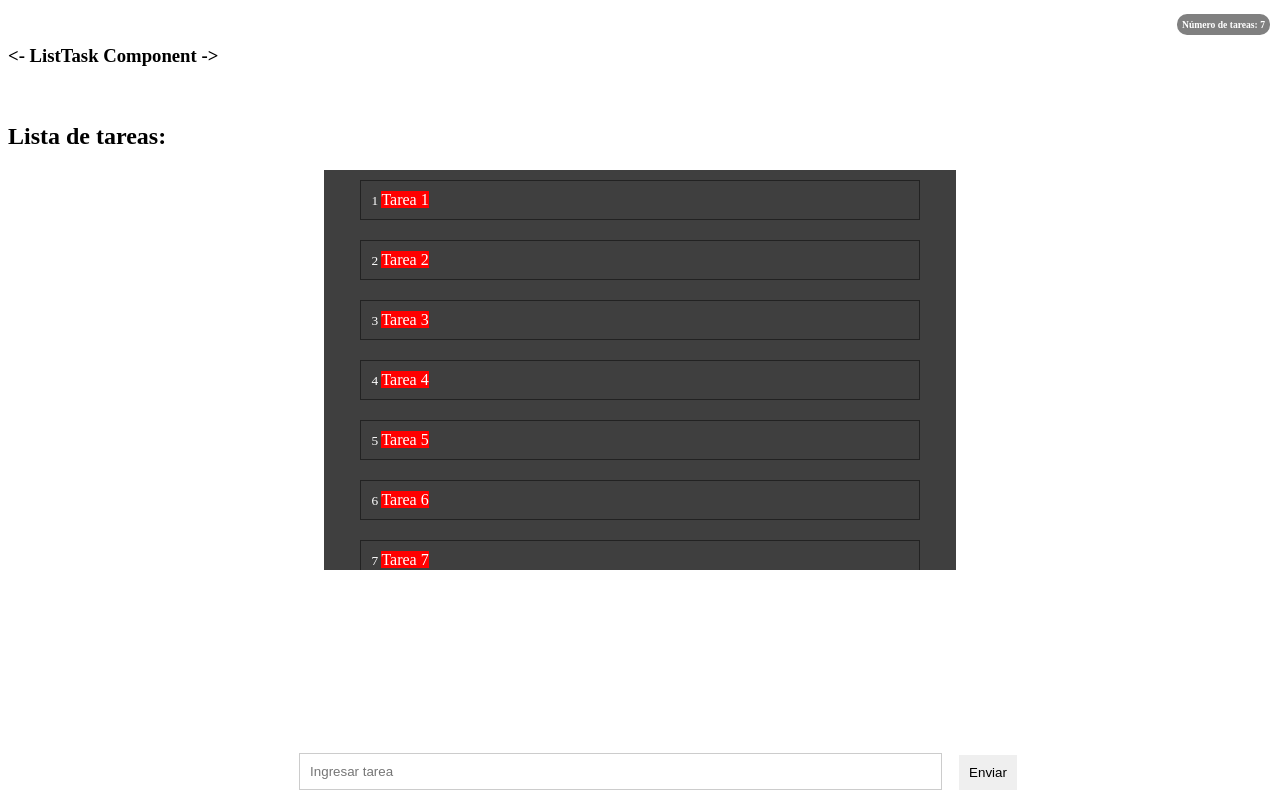
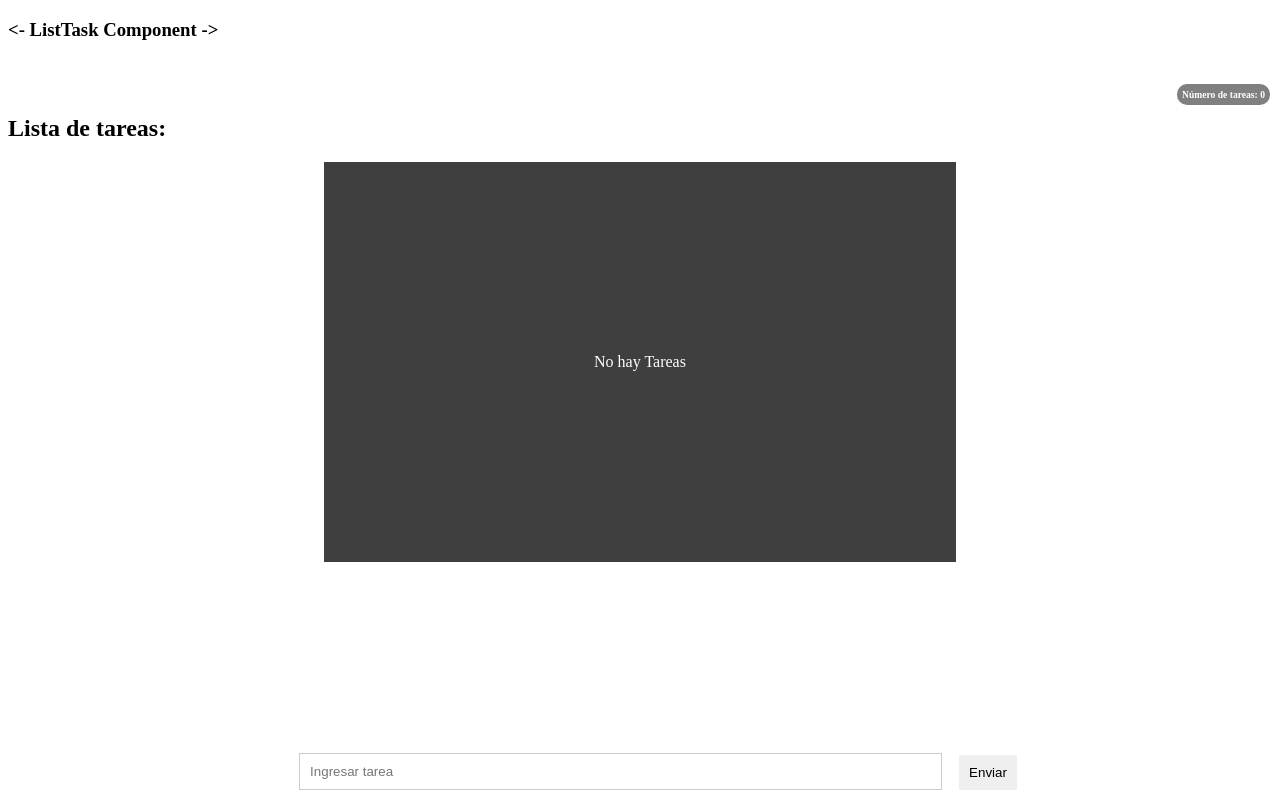
Before and after one commit to johaolopz/angular-practice, an Angular app: page / in a window 1280 px wide. Shown: the top 800 px of the page. Built offline with nearby package versions, Linux system fonts and the light colour scheme.

Commit message:
outputDecorator fatherToSonCmpntChanges

```diff
--- a/src/app/app.html
+++ b/src/app/app.html
@@ -1,3 +1,7 @@
-<app-add-task></app-add-task>
-<app-list-task [listTasks]="tasks" [cambio]="cambio"></app-list-task>
+<app-add-task (taskAdded)="addTask($event)"></app-add-task>
+<app-list-task
+    [listTasks]="tasks"
+    (taskCompleted)="markTaskCompleted($event)"
+    (taskDeleted)="deleteTask($event)"
+></app-list-task>
 <router-outlet />
--- a/src/app/app.ts
+++ b/src/app/app.ts
@@ -9,45 +9,17 @@ import { Task } from './models/task.interface';
 })
 
 export class App {
+  tasks: Task[] = [];
 
-  cambio: boolean = true;
+  addTask(task: Task): void {
+    this.tasks.push(task);
+  }
 
-  tasks: Task[] = [
-      {
-        id: 1,
-        title: 'Tarea 1',
-        completed: false
-      },
-      {
-        id: 2,
-        title: 'Tarea 2',
-        completed: false
-      },
-      {
-        id: 3,
-        title: 'Tarea 3',
-        completed: false
-      },
-      {
-        id: 4,
-        title: 'Tarea 4',
-        completed: false
-      },
-      {
-        id: 5,
-        title: 'Tarea 5',
-        completed: false
-      },
-      {
-        id: 6,
-        title: 'Tarea 6',
-        completed: false
-      },
-      {
-        id: 7,
-        title: 'Tarea 7',
-        completed: false
-      }
-    ];
+  markTaskCompleted(task: Task): void {
+    task.completed = !task.completed
+  }
 
+  deleteTask(id: number): void {
+    this.tasks = this.tasks.filter(task => task.id !== id);
+  }
 }
--- a/src/app/components/add-task/add-task.css
+++ b/src/app/components/add-task/add-task.css
@@ -43,13 +43,3 @@
 .r10-15 {
     background-color: green;
 }
-
-.number_task {
-    position: absolute;
-    right: 10px;
-    background-color: gray;
-    color: white;
-    padding: 5px;
-    border-radius: 10px;
-    font-size: 0.6rem;
-}
--- a/src/app/components/add-task/add-task.html
+++ b/src/app/components/add-task/add-task.html
@@ -1,51 +1,3 @@
-<h1 class="number_task"
-  [ngClass]="{
-  'r1-5': (numberTasks >= 1 && numberTasks <= 5),
-  'r5-10': (numberTasks > 5 && numberTasks <= 10),
-  'r10-15': (numberTasks > 10 && numberTasks <= 15),
-}">Número de tareas: {{ numberTasks }}</h1>
-<br/>
-<!-- <h2>Lista de tareas:</h2>
-<div class="container_task" [ngStyle]="{'justify-content': tasks.length === 0 ? 'center' : ''}">
-  <div
-    class="task"
-    *ngFor="let task of tasks let i = index"
-  >
-    <div class="title_task_group">
-      <small>
-      {{ i + 1 }}
-      </small>
-      <span
-        [ngClass]="{'subrayar': task.completed}"
-        [appTaskStatus]="!task.completed"
-      >
-        {{ task.title }}
-      </span>
-    </div>
-    <div class="actions_task_group">
-      <input
-        class="task_check"
-        type="checkbox"
-        [checked]="task.completed"
-        (change)="markTaskCompleted(task)"
-      />
-      <button
-        class="task_delete"
-        (click)="deleteTask(task.id)"
-        [appConfirmDelete]="task.title"
-      >
-        Eliminar
-      </button>
-    </div>
-  </div>
-      <span
-      [ngStyle]="{'color': 'white'}"
-      *ngIf="tasks.length === 0"
-    >
-      No hay Tareas
-    </span>
-</div> -->
-
 <form class="container-input" [formGroup]="form" (submit)="sendTaskTitle()" >
   <div class="input-group">
     <div
--- a/src/app/components/add-task/add-task.ts
+++ b/src/app/components/add-task/add-task.ts
@@ -1,5 +1,4 @@
-import { Component, OnInit } from '@angular/core';
-import { EventService } from '../../services/communication-service';
+import { Component, EventEmitter, OnInit, Output } from '@angular/core';
 import { NgForm, FormBuilder, FormGroup, FormControl, Validators } from '@angular/forms';
 import { title } from 'process';
 import { Task } from '../../models/task.interface';
@@ -12,48 +11,14 @@ import { Task } from '../../models/task.interface';
 })
 export class AddTask implements OnInit {
 
+  @Output() taskAdded: EventEmitter<Task> = new EventEmitter<Task>();
+
   constructor(private fb: FormBuilder) { }
 
   numberTasks: number = 7;
   isActive: boolean = true;
   taskActive!: boolean;
-  tasks: Task[] = [
-    {
-      id: 1,
-      title: 'Tarea 1',
-      completed: false
-    },
-    {
-      id: 2,
-      title: 'Tarea 2',
-      completed: false
-    },
-    {
-      id: 3,
-      title: 'Tarea 3',
-      completed: false
-    },
-    {
-      id: 4,
-      title: 'Tarea 4',
-      completed: false
-    },
-    {
-      id: 5,
-      title: 'Tarea 5',
-      completed: false
-    },
-    {
-      id: 6,
-      title: 'Tarea 6',
-      completed: false
-    },
-    {
-      id: 7,
-      title: 'Tarea 7',
-      completed: false
-    }
-  ];
+  tasks: Task[] = [];
   form!: FormGroup;
 
   ngOnInit(): void {
@@ -64,6 +29,13 @@ export class AddTask implements OnInit {
 
   sendTaskTitle(): void {
     if (this.form.valid && this.form.get('title')?.value !== '') {
+      const newTask: Task = {
+        id: Math.floor(Math.random() * 1000),
+        title: this.form?.value?.title,
+        completed: false
+      }
+      this.taskAdded.emit(newTask);
+      this.form.reset();
       this.taskActive = false;
       console.log(this.form.value.title);
     } else {
--- a/src/app/components/list-task/list-task.css
+++ b/src/app/components/list-task/list-task.css
@@ -41,3 +41,14 @@
 
    }
 }
+
+
+.number_task {
+    position: absolute;
+    right: 10px;
+    background-color: gray;
+    color: white;
+    padding: 5px;
+    border-radius: 10px;
+    font-size: 0.6rem;
+}
--- a/src/app/components/list-task/list-task.html
+++ b/src/app/components/list-task/list-task.html
@@ -2,6 +2,8 @@
 <!-- <ul>
     <li *ngFor="let tsk of taskList">{{ tsk }}</li>
 </ul> -->
+<br/>
+<h1 class="number_task">Número de tareas: {{ this.tasks.length }}</h1>
 <br/>
 <h2>Lista de tareas:</h2>
 <div class="container_task" [ngStyle]="{'justify-content': tasks.length === 0 ? 'center' : ''}">
@@ -11,7 +13,7 @@
   >
     <div class="title_task_group">
       <small>
-      {{ i + 1 }}
+      {{ task.id }}.
       </small>
       <span
         [ngClass]="{'subrayar': task.completed}"
@@ -20,12 +22,12 @@
         {{ task.title }}
       </span>
     </div>
-    <!-- <div class="actions_task_group">
+    <div class="actions_task_group">
       <input
         class="task_check"
         type="checkbox"
         [checked]="task.completed"
-        (change)="markTaskCompleted(task)"
+        (change)="completeTask(task)"
       />
       <button
         class="task_delete"
@@ -34,7 +36,7 @@
       >
         Eliminar
       </button>
-    </div> -->
+    </div>
   </div>
       <span
       [ngStyle]="{'color': 'white'}"
--- a/src/app/components/list-task/list-task.ts
+++ b/src/app/components/list-task/list-task.ts
@@ -1,5 +1,5 @@
 // import { Component, OnInit, OnDestroy, ChangeDetectorRef } from '@angular/core';
-import { Component, Input, OnChanges, SimpleChanges } from '@angular/core';
+import { Component, EventEmitter, Input, OnChanges, Output, SimpleChanges } from '@angular/core';
 import { Task } from '../../models/task.interface';
 
 @Component({
@@ -8,13 +8,17 @@ import { Task } from '../../models/task.interface';
   templateUrl: './list-task.html',
   styleUrl: './list-task.css'
 })
-export class ListTask implements OnChanges {
+export class ListTask {
   @Input('listTasks') tasks: Task[] = [];
-  @Input() cambio: boolean = false;
 
-  ngOnChanges(changes: SimpleChanges): void {
-    if (changes['cambio']) {
-      console.log('Nuevo valor', changes['cambio'].currentValue);
-    }
+  @Output() taskCompleted: EventEmitter<Task> = new EventEmitter<Task>()
+  @Output() taskDeleted: EventEmitter<number> = new EventEmitter<number>()
+
+  completeTask(task: Task): void {
+    this.taskCompleted.emit(task);
+  }
+
+  deleteTask(id: number): void {
+    this.taskDeleted.emit(id);
   }
 }
```
